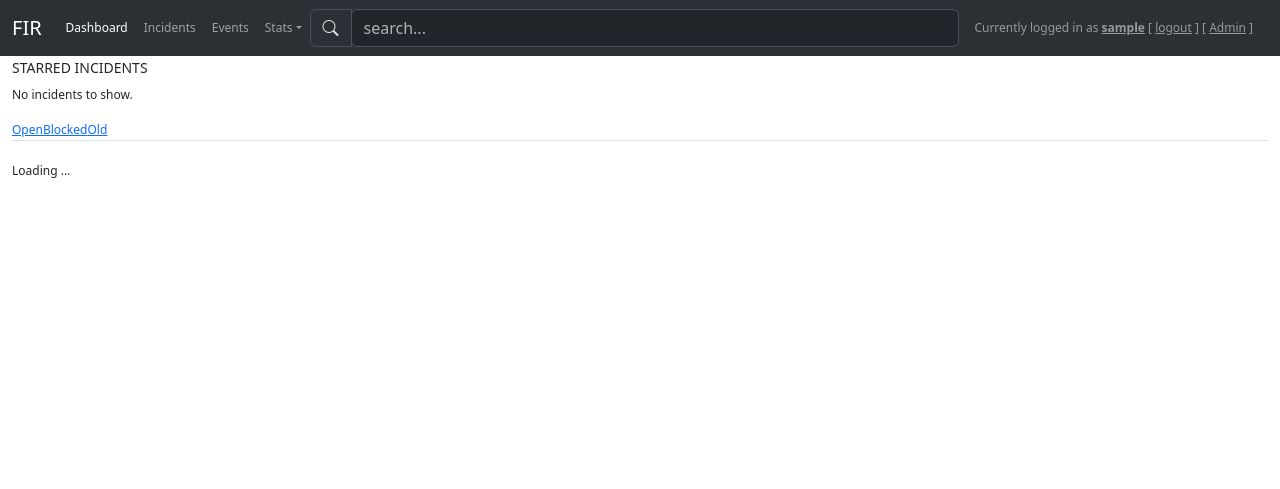
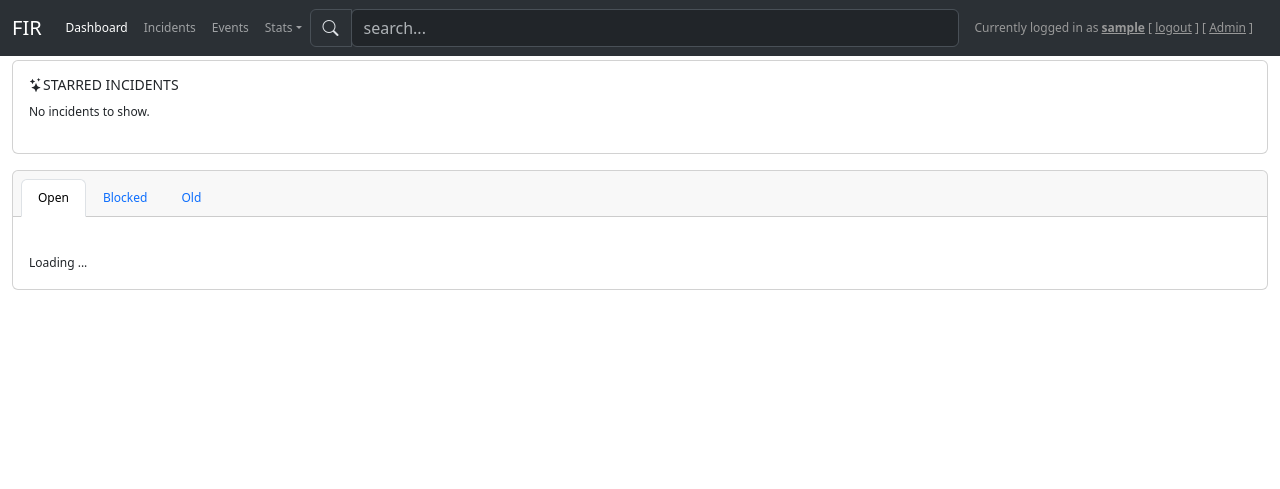
Before and after one commit to certsocietegenerale/FIR, a Django app: page /dashboard/ in a window 1280 px wide. Shown: the top 489 px of the page. Run offline with Django 4.2, Linux system fonts and the light colour scheme; the visitor is signed in with stand-in values (Sample User, id 1); data that the repository does not hold is empty; parts of the project's set-up code (start-up, migrations or seed data) failed here and were passed over; some libraries are stand-ins or nearby versions.

Commit message:
Fix dashboard tabs classes
- Add nav-item & nav-link classes as needed by new bootstrap
- Pretty stars icon for starred events :D

```diff
--- a/fir_todos/templates/fir_todos/plugins/dashboard_tab.html
+++ b/fir_todos/templates/fir_todos/plugins/dashboard_tab.html
@@ -1,4 +1,4 @@
 {% load i18n %}
-<li>
-	<a href='#tab_tasks' data-toggle='tab'>{% trans "Tasks" %}</a>
+<li class="nav-item">
+	<button class="nav-link" href='#tab_tasks' data-toggle='tab'>{% trans "Tasks" %}</button>
 </li>
--- a/incidents/templates/dashboard/index.html
+++ b/incidents/templates/dashboard/index.html
@@ -10,25 +10,37 @@
 {% endblock %}
 
 {% block content %}
-<h4>{%  trans "Starred Incidents" %}</h4>
+<div class="card mb-3">
+	<div class="card-body">
+		<h4><i class="bi bi-stars"></i>{%  trans "Starred Incidents" %}</h4>
 
 		<div id='starred_incidents' class='incident_display' data-url="{% url 'dashboard:starred' %}">
 		{%  trans "Loading ..." %}
 		</div>
+	</div>
 
+</div>
+
+
+<div class="card mt-3">
 	<div class='tabbable'>
-	<ul class='nav nav-tabs'>
-		<li class='active'>
-			<a href='#tab_open' data-toggle='tab'>{%  trans "Open" %}</a>
+		<div class="card-header">
+
+				<ul class='nav nav-tabs card-header-tabs'>
+					<li class="nav-item">
+						<button class="nav-link active" data-bs-target='#tab_open' data-bs-toggle='tab'>{%  trans "Open" %}</button>
 					</li>
-		<li>
-			<a href='#tab_blocked' data-toggle='tab'>{%  trans "Blocked" %}</a>
+					<li class="nav-item">
+						<button class="nav-link"  data-bs-target='#tab_blocked' data-bs-toggle='tab'>{%  trans "Blocked" %}</button>
 					</li>
-		<li>
-			<a href='#tab_old' data-toggle='tab'>{%  trans "Old" %}</a>
+					<li class="nav-item">
+						<button class="nav-link"  data-bs-target='#tab_old' data-bs-toggle='tab'>{%  trans "Old" %}</button>
 					</li>
 					{% plugin_point 'dashboard_tab' %}
 				</ul>
+			</div>
+		</div>
+		<div class="card-body">
 
 			<div class='tab-content tabs'>
 				<div class='tab-pane active incident_display table-responsive' id='tab_open' data-url="{% url 'dashboard:open' %}">
@@ -45,4 +57,6 @@
 				{% plugin_point 'dashboard_tab_content' %}
 			</div>
 		</div>
+	</div>
+</div>
 {% endblock %}
```
Lines whose indentation alone changed are shown as unchanged.
